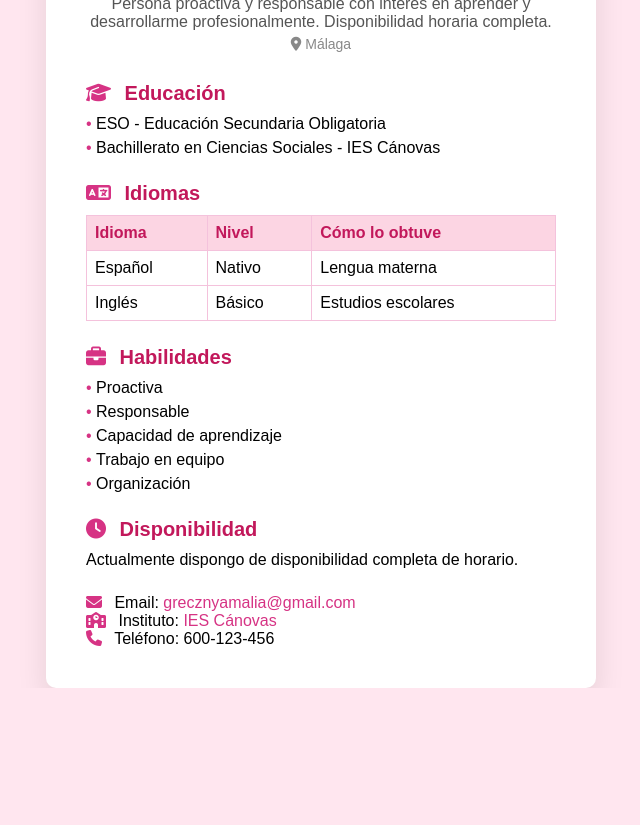
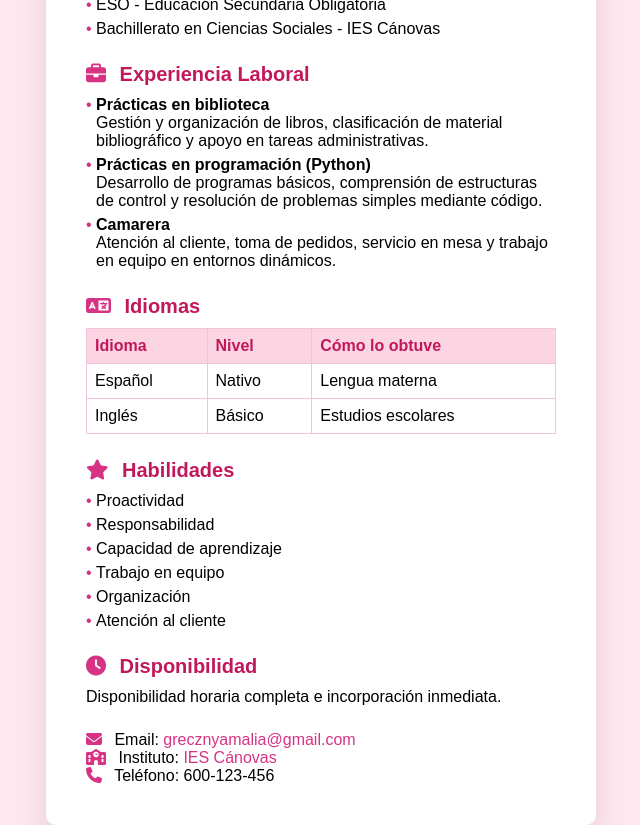
Before and after one commit to amalia87-gre/mi-curriculum-web, a plain HTML site: page index.html in a window 1280 px wide. Shown: the part 120-945 px from the top of the page, without its empty margins (319-959 px from the left). Before the commit the page ends 808 px from the top, so only its background shows below. Drawn offline with Linux system fonts and the light colour scheme.

Commit message:
Update index.html

```diff
--- a/index.html
+++ b/index.html
@@ -1,34 +1,32 @@
 <!DOCTYPE html>
 <html lang="es">
-
 <head>
     <meta charset="UTF-8">
     <title>CV de Amalia Catalina Greczny</title>
 
-    <!-- Conexión con CSS externo -->
+    <meta name="description" content="Currículum de Amalia Catalina Greczny con información sobre su formación académica, habilidades y experiencia laboral en atención al cliente, biblioteca y programación básica en Python.">
+    <meta name="author" content="Amalia Catalina Greczny">
+    <meta name="keywords" content="currículum, CV, Amalia Greczny, atención al cliente, camarera, biblioteca, programación Python, empleo">
+
     <link rel="stylesheet" href="style.css">
-
-    <!-- Iconos para secciones (opcional) -->
     <link rel="stylesheet" href="https://cdnjs.cloudflare.com/ajax/libs/font-awesome/6.4.0/css/all.min.css">
 </head>
 
 <body>
 
-    <!-- CONTENEDOR PRINCIPAL DEL CV -->
     <div class="cv-container">
 
-        <!-- ENCABEZADO CON FOTO Y NOMBRE -->
+        <!-- ENCABEZADO -->
         <header class="cv-header">
-            <img src="img/gato.jpg" alt="Foto de perfil de Amalia Catalina Greczny" class="profile-pic">
+            <img src="img/gato.jpg" alt="Foto de perfil" class="profile-pic">
             <h1>Amalia Catalina Greczny</h1>
             <p class="descripcion">
-                Persona proactiva y responsable con interés en aprender y desarrollarme profesionalmente.
-                Disponibilidad horaria completa.
+                Persona proactiva y responsable con interés en desarrollarse profesionalmente, con capacidad de aprendizaje y adaptación a distintos entornos laborales.
             </p>
             <p class="ubicacion"><i class="fas fa-map-marker-alt"></i> Málaga</p>
         </header>
 
-        <!-- SECCIÓN EDUCACIÓN -->
+        <!-- EDUCACIÓN -->
         <section class="cv-section">
             <h2><i class="fas fa-graduation-cap"></i> Educación</h2>
             <ul>
@@ -37,7 +35,26 @@
             </ul>
         </section>
 
-        <!-- SECCIÓN IDIOMAS -->
+        <!-- EXPERIENCIA LABORAL -->
+        <section class="cv-section">
+            <h2><i class="fas fa-briefcase"></i> Experiencia Laboral</h2>
+            <ul>
+                <li>
+                    <strong>Prácticas en biblioteca</strong><br>
+                    Gestión y organización de libros, clasificación de material bibliográfico y apoyo en tareas administrativas.
+                </li>
+                <li>
+                    <strong>Prácticas en programación (Python)</strong><br>
+                    Desarrollo de programas básicos, comprensión de estructuras de control y resolución de problemas simples mediante código.
+                </li>
+                <li>
+                    <strong>Camarera</strong><br>
+                    Atención al cliente, toma de pedidos, servicio en mesa y trabajo en equipo en entornos dinámicos.
+                </li>
+            </ul>
+        </section>
+
+        <!-- IDIOMAS -->
         <section class="cv-section">
             <h2><i class="fas fa-language"></i> Idiomas</h2>
             <table class="idiomas">
@@ -63,33 +80,33 @@
             </table>
         </section>
 
-        <!-- SECCIÓN HABILIDADES -->
+        <!-- HABILIDADES -->
         <section class="cv-section">
-            <h2><i class="fas fa-briefcase"></i> Habilidades</h2>
+            <h2><i class="fas fa-star"></i> Habilidades</h2>
             <ul class="skills">
-                <li>Proactiva</li>
-                <li>Responsable</li>
+                <li>Proactividad</li>
+                <li>Responsabilidad</li>
                 <li>Capacidad de aprendizaje</li>
                 <li>Trabajo en equipo</li>
                 <li>Organización</li>
+                <li>Atención al cliente</li>
             </ul>
         </section>
 
-        <!-- SECCIÓN DISPONIBILIDAD -->
+        <!-- DISPONIBILIDAD -->
         <section class="cv-section">
             <h2><i class="fas fa-clock"></i> Disponibilidad</h2>
-            <p>Actualmente dispongo de disponibilidad completa de horario.</p>
+            <p>Disponibilidad horaria completa e incorporación inmediata.</p>
         </section>
 
-        <!-- SECCIÓN CONTACTO -->
+        <!-- CONTACTO -->
         <section class="cv-section">
             <p><i class="fas fa-envelope"></i> Email: <a href="mailto:grecznyamalia@gmail.com">grecznyamalia@gmail.com</a></p>
-<p><i class="fas fa-school"></i> Instituto: <a href="https://www.iestecnico.com" target="_blank">IES Cánovas</a></p>
-<p><i class="fas fa-phone"></i> Teléfono: 600-123-456</p>
+            <p><i class="fas fa-school"></i> Instituto: <a href="https://www.iestecnico.com" target="_blank">IES Cánovas</a></p>
+            <p><i class="fas fa-phone"></i> Teléfono: 600-123-456</p>
         </section>
 
     </div>
 
 </body>
-
 </html>
```
